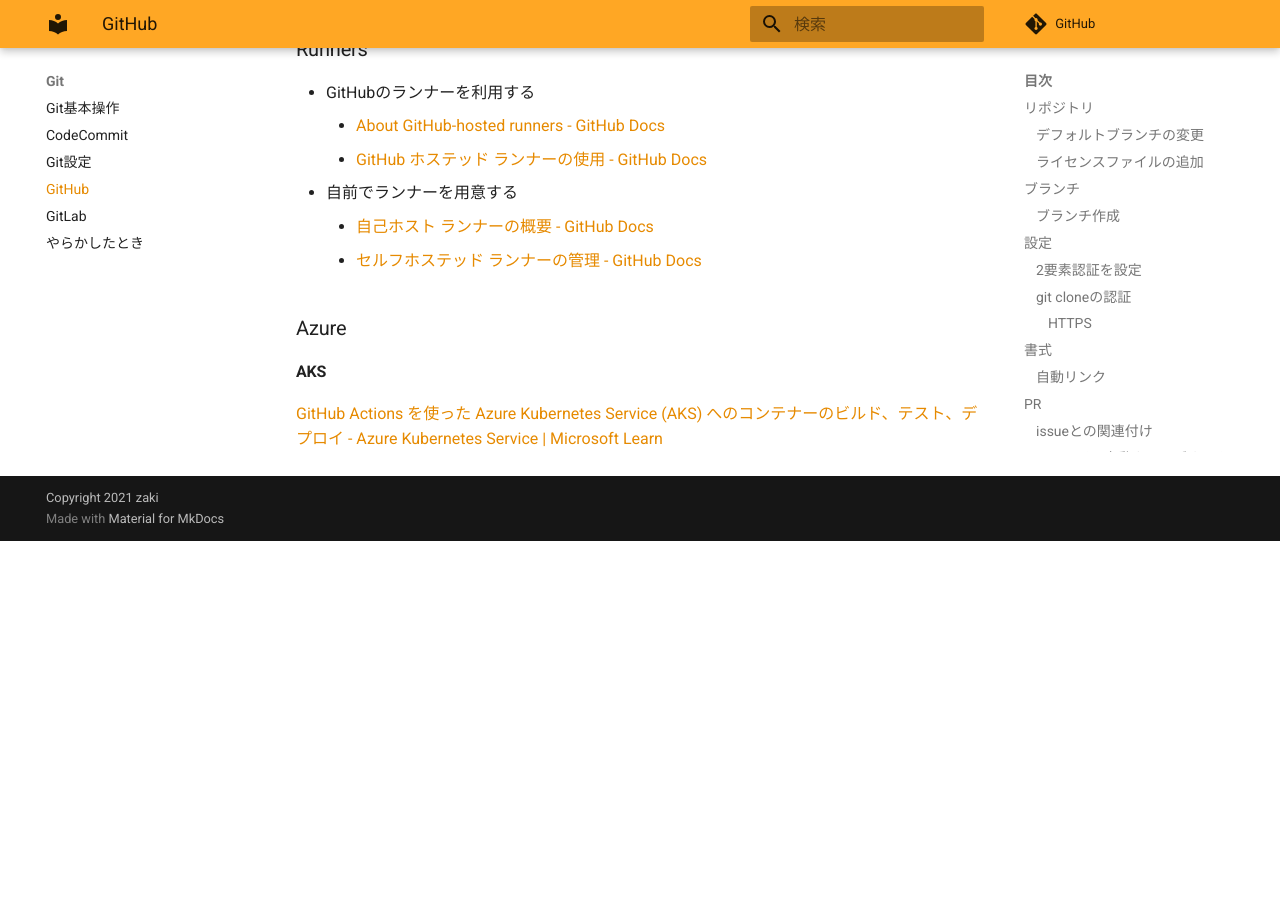
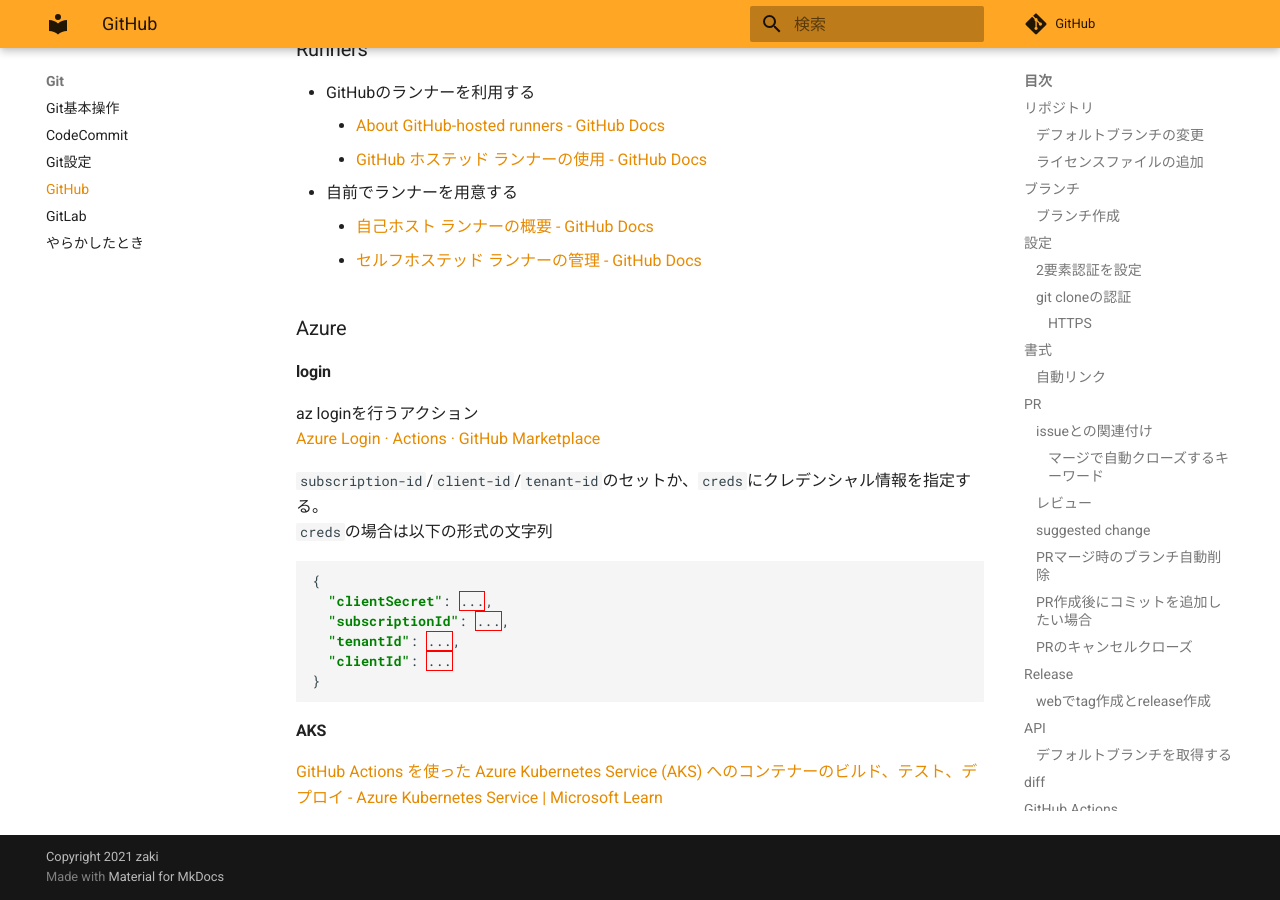
Before and after one commit to zaki-lknr/docs, an MkDocs documentation site: the page built from docs/Git/github.md, in a window 1280 px wide and 900 px high, scrolled down 6587 px. Built offline with MkDocs 1.6.1 and Material for MkDocs 9.7.7, drawn with Linux system fonts in a browser that asks for light colours; comment, search, counter and statistics services are not loaded; before the commit the page ends 7128 px from its top, so only the background shows below that.

Commit message:
add: git/github: GHA/az login

````diff
--- a/docs/Git/github.md
+++ b/docs/Git/github.md
@@ -271,6 +271,23 @@ jobs:
 
 ### Azure
 
+#### login
+
+az loginを行うアクション
+[Azure Login · Actions · GitHub Marketplace](https://github.com/marketplace/actions/azure-login)
+
+`subscription-id`/`client-id`/`tenant-id`のセットか、`creds`にクレデンシャル情報を指定する。
+`creds`の場合は以下の形式の文字列
+
+```json
+{
+  "clientSecret": ...,
+  "subscriptionId": ...,
+  "tenantId": ...,
+  "clientId": ...
+}
+```
+
 #### AKS
 
 [GitHub Actions を使った Azure Kubernetes Service (AKS) へのコンテナーのビルド、テスト、デプロイ - Azure Kubernetes Service | Microsoft Learn](https://learn.microsoft.com/ja-jp/azure/aks/kubernetes-action)
````
